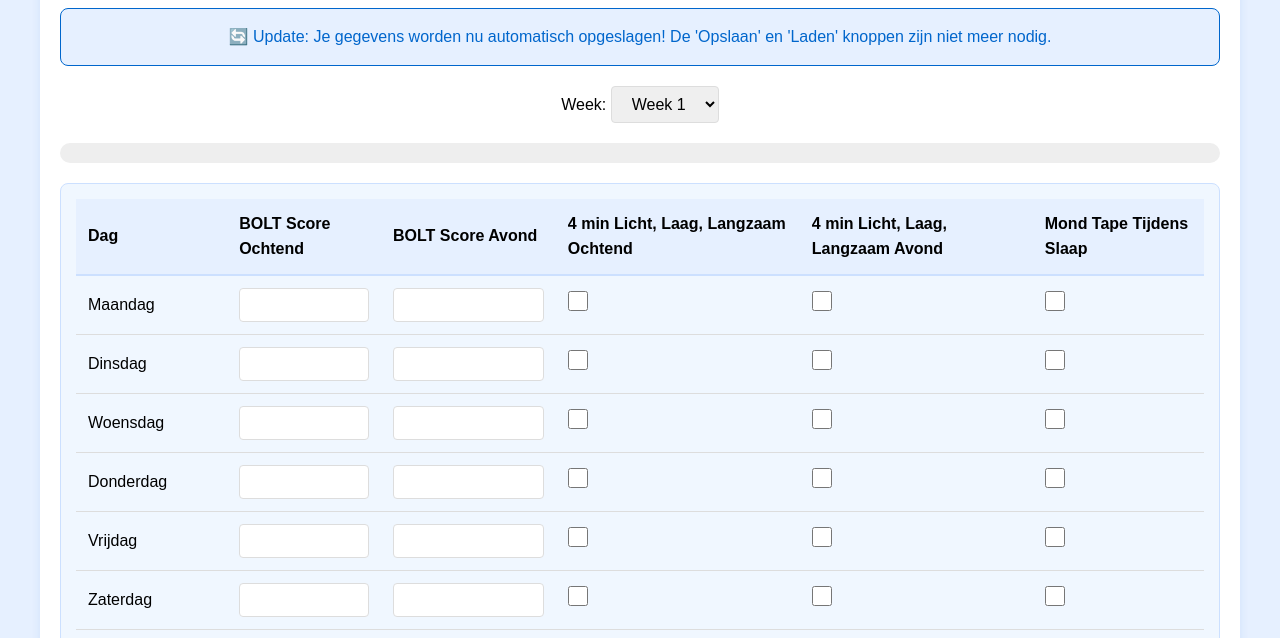
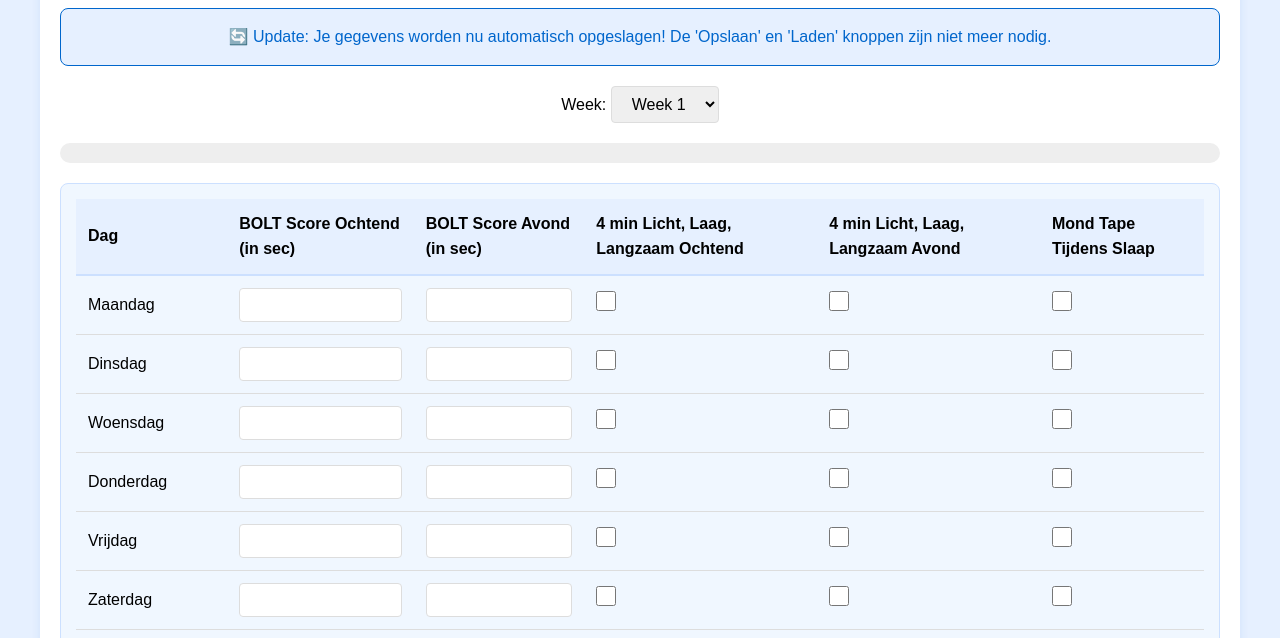
Before and after one commit to amstigter/kumbhaka-ademtracker, a plain HTML site: page index.html in a window 1280 px wide. Shown: the part 162-800 px from the top of the page. Drawn offline with nearby package versions, Linux system fonts and the light colour scheme.

Commit message:
Update index.html

```diff
--- a/index.html
+++ b/index.html
@@ -44,8 +44,8 @@
                 <thead>
                     <tr>
                         <th>Dag</th>
-                        <th>BOLT Score Ochtend</th>
-                        <th>BOLT Score Avond</th>
+                        <th>BOLT Score Ochtend (in sec)</th>
+                        <th>BOLT Score Avond (in sec)</th>
                         <th>4 min Licht, Laag, Langzaam Ochtend</th>
                         <th>4 min Licht, Laag, Langzaam Avond</th>
                         <th>Mond Tape Tijdens Slaap</th>
@@ -54,56 +54,56 @@
                 <tbody>
                     <tr>
                         <td>Maandag</td>
-                        <td><input type="number" min="0" max="100" class="input-field"></td>
-                        <td><input type="number" min="0" max="100" class="input-field"></td>
+                        <td><input type="number" class="input-field" min="0" max="50"></td>
+                        <td><input type="number" class="input-field" min="0" max="50"></td>
                         <td><input type="checkbox" class="input-field"></td>
                         <td><input type="checkbox" class="input-field"></td>
                         <td><input type="checkbox" class="input-field"></td>
                     </tr>
                     <tr>
                         <td>Dinsdag</td>
-                        <td><input type="number" min="0" max="100" class="input-field"></td>
-                        <td><input type="number" min="0" max="100" class="input-field"></td>
+                        <td><input type="number" class="input-field" min="0" max="50"></td>
+                        <td><input type="number" class="input-field" min="0" max="50"></td>
                         <td><input type="checkbox" class="input-field"></td>
                         <td><input type="checkbox" class="input-field"></td>
                         <td><input type="checkbox" class="input-field"></td>
                     </tr>
                     <tr>
                         <td>Woensdag</td>
-                        <td><input type="number" min="0" max="100" class="input-field"></td>
-                        <td><input type="number" max="100" class="input-field"></td>
+                        <td><input type="number" class="input-field" min="0" max="50"></td>
+                        <td><input type="number" class="input-field" min="0" max="50"></td>
                         <td><input type="checkbox" class="input-field"></td>
                         <td><input type="checkbox" class="input-field"></td>
                         <td><input type="checkbox" class="input-field"></td>
                     </tr>
                     <tr>
                         <td>Donderdag</td>
-                        <td><input type="number" min="0" max="100" class="input-field"></td>
-                        <td><input type="number" min="0" max="100" class="input-field"></td>
+                        <td><input type="number" class="input-field" min="0" max="50"></td>
+                        <td><input type="number" class="input-field" min="0" max="50"></td>
                         <td><input type="checkbox" class="input-field"></td>
                         <td><input type="checkbox" class="input-field"></td>
                         <td><input type="checkbox" class="input-field"></td>
                     </tr>
                     <tr>
                         <td>Vrijdag</td>
-                        <td><input type="number" min="0" max="100" class="input-field"></td>
-                        <td><input type="number" min="0" max="100" class="input-field"></td>
+                        <td><input type="number" class="input-field" min="0" max="50"></td>
+                        <td><input type="number" class="input-field" min="0" max="50"></td>
                         <td><input type="checkbox" class="input-field"></td>
                         <td><input type="checkbox" class="input-field"></td>
                         <td><input type="checkbox" class="input-field"></td>
                     </tr>
                     <tr>
                         <td>Zaterdag</td>
-                        <td><input type="number" min="0" max="100" class="input-field"></td>
-                        <td><input type="number" min="0" max="100" class="input-field"></td>
+                        <td><input type="number" class="input-field" min="0" max="50"></td>
+                        <td><input type="number" class="input-field" min="0" max="50"></td>
                         <td><input type="checkbox" class="input-field"></td>
                         <td><input type="checkbox" class="input-field"></td>
                         <td><input type="checkbox" class="input-field"></td>
                     </tr>
                     <tr>
                         <td>Zondag</td>
-                        <td><input type="number" min="0" max="100" class="input-field"></td>
-                        <td><input type="number" min="0" max="100" class="input-field"></td>
+                        <td><input type="number" class="input-field" min="0" max="50"></td>
+                        <td><input type="number" class="input-field" min="0" max="50"></td>
                         <td><input type="checkbox" class="input-field"></td>
                         <td><input type="checkbox" class="input-field"></td>
                         <td><input type="checkbox" class="input-field"></td>
@@ -191,21 +191,26 @@
 
         <div class="button-container">
             <div class="button-group">
-                <button onclick="exportToCSV()">Exporteer naar Excel</button>
+                <button id="exportCSV">Exporteer naar Excel</button>
                 <button class="info-icon" title="Download je gegevens als bestand dat je kunt openen in Excel of andere spreadsheet programma's">?</button>
             </div>
             <div class="button-group">
-                <button onclick="exportToJSON()">Maak Back-up</button>
+                <button id="exportJSON">Maak Back-up</button>
                 <button class="info-icon" title="Download een volledige kopie van al je gegevens. Handig om later weer te kunnen importeren.">?</button>
             </div>
             <div class="button-group">
-                <button onclick="clearAllData()" class="warning-button">Alles Wissen</button>
+                <input type="file" id="importJSON" accept=".json" style="display: none;">
+                <button id="importJSONBtn">Herstel Back-up</button>
+                <button class="info-icon" title="Herstel je gegevens van een eerder gemaakte back-up">?</button>
+            </div>
+            <div class="button-group">
+                <button id="clearAll" class="warning-button">Alles Wissen</button>
                 <button class="info-icon" title="Wist alle opgeslagen gegevens. Let op: dit kan niet ongedaan worden gemaakt!">?</button>
             </div>
         </div>
 
         <div class="warning">
-            <strong>Waarschuwing:</strong> Je gegevens worden automatisch opgeslagen in je webbrowser (localStorage). Deze tool is alleen bedoeld als hulpmiddel en vervangt geen professioneel medisch advies. Raadpleeg altijd een arts bij gezondheidsklachten.
+            <strong>Belangrijk:</strong> Je gegevens worden automatisch opgeslagen in je webbrowser (localStorage). Deze tool is alleen bedoeld als hulpmiddel en vervangt geen professioneel medisch advies. Raadpleeg altijd een arts bij gezondheidsklachten.
         </div>
         <div class="copyright">
             © 2025 Kumbhaka Ademtracker
```
